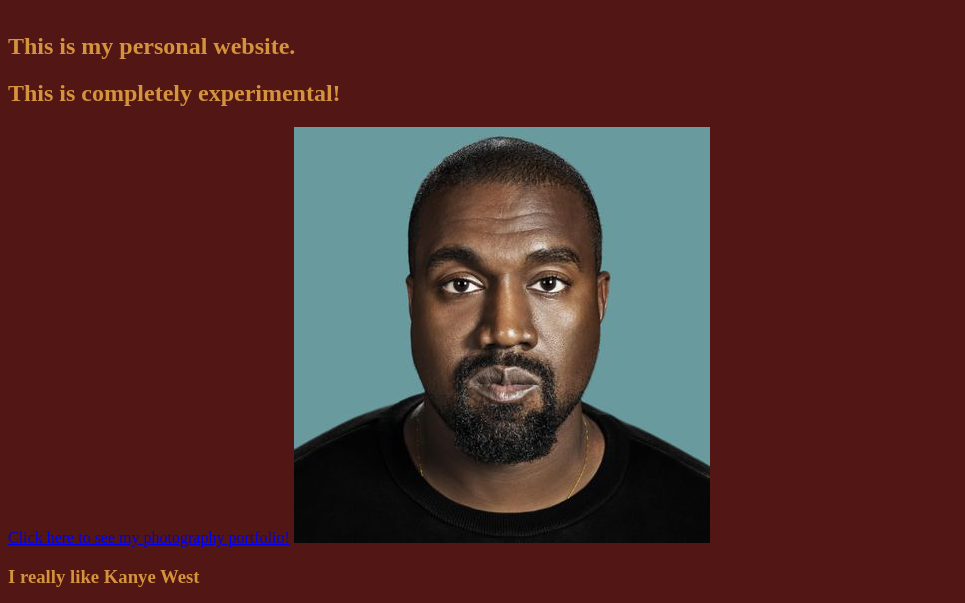
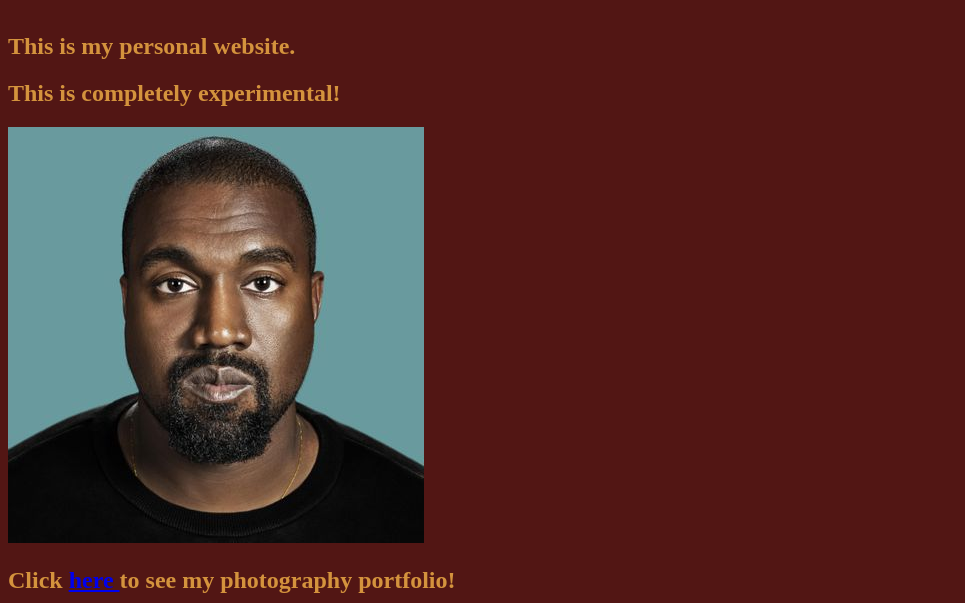
Before and after one commit to dtwomey777/dtwomey777.github.io, a plain HTML site: page index.html in a window 1280 px wide. Shown: the part 165-768 px from the top of the page, without its empty margins (0-965 px from the left). Drawn offline with Linux system fonts and the light colour scheme; grey boxes are pictures that could not be loaded.

Commit message:
fixed link

```diff
--- a/index.html
+++ b/index.html
@@ -10,8 +10,8 @@
     <h1>Declan Twomey</h1>
     <h2>This is my personal website.</h2>
     <h2>This is completely experimental!</h2>
-    <a href="photography.html">Click here to see my photography portfolio!</a>
     <img src="kanye.jpg" alt="Kanye">
+    <h2>Click <a href="photography.html">here </a> to see my photography portfolio!</h2>
     <h3>I really like Kanye West</h3>
     <iframe width="420" height="315"
     src="https://youtube.com/embed/qxOeWuAHOiw"
```
